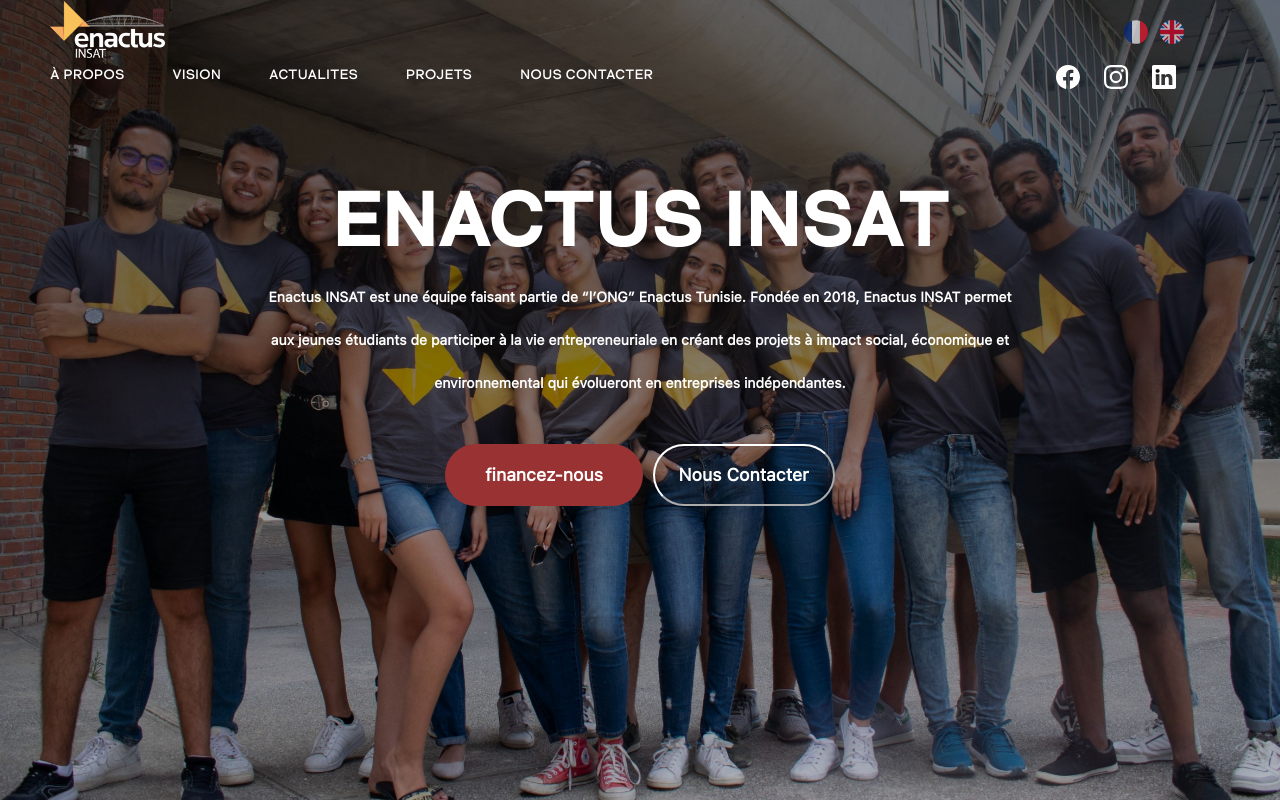
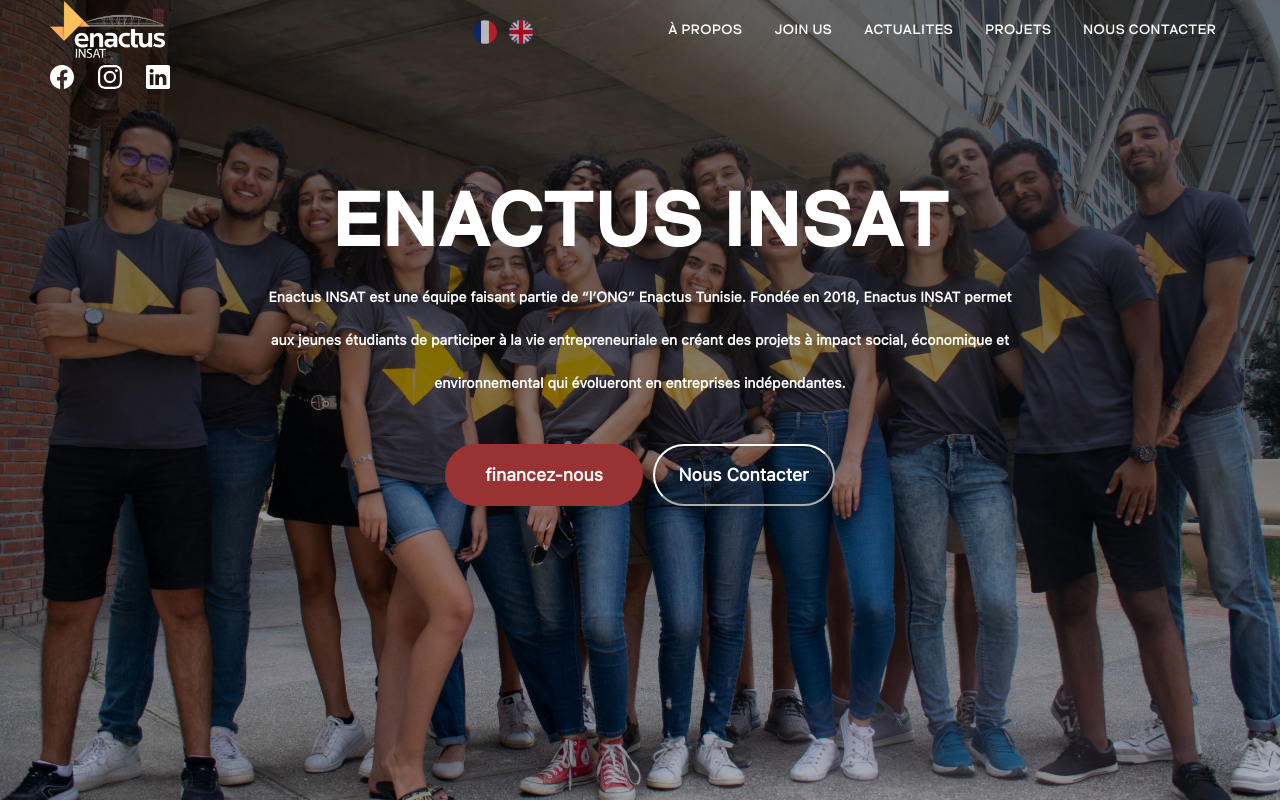
Before and after one commit to Enactus-INSAT/enactus-insat-website, a React (Create React App) app: page / in a window 1280 px wide. Shown: the top 800 px of the page. Built offline with nearby package versions, Linux system fonts and the light colour scheme.

Commit message:
last touches

```diff
--- a/src/App.css
+++ b/src/App.css
@@ -23,7 +23,7 @@
     left: 41vw;
     width: 18vw;
     height: 7vh;
-    background-color: #F8C159;
+    background-color: #F4B339;
     border: none;
 }
 .bouton-recru:hover{
--- a/src/Components/Navbar.js
+++ b/src/Components/Navbar.js
@@ -13,7 +13,7 @@
 const menuItemsEn = [{
     name: "ABOUT", link: "about"
 }, {
-    name: "VISION", link: "vision"
+    name: "JOIN US", link: "vision"
 }, {
     name: "ACTUALITIES", link: "actualités"
 }, {
@@ -24,7 +24,7 @@
 const menuItemsFr= [{
     name: "À PROPOS", link: "about"
 }, {
-    name: "VISION", link: "vision"
+    name: "JOIN US", link: "vision"
 }, {
     name: "ACTUALITES", link: "actualités"
 }, {
--- a/src/Styles/Navbar.css
+++ b/src/Styles/Navbar.css
@@ -47,7 +47,7 @@
 }
 
 .navbar-links-container, .nav-element {
-    margin-right: 3rem;
+    margin-right: 2rem;
     text-decoration: none;
     color: white;
     font-size: 14px;
```
Also changed, not shown: src/Assets/images/Group 8996.png, src/Assets/images/RecrutementPhone.png (deleted).
